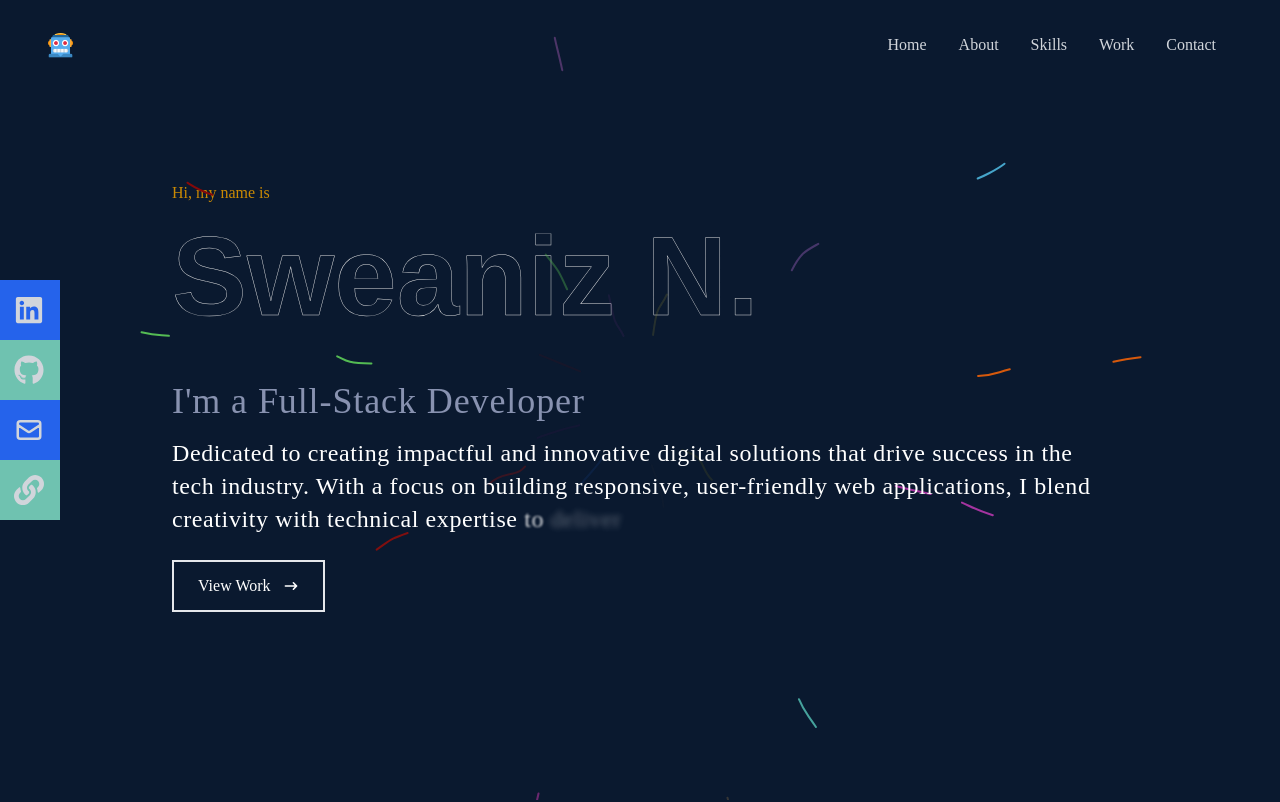
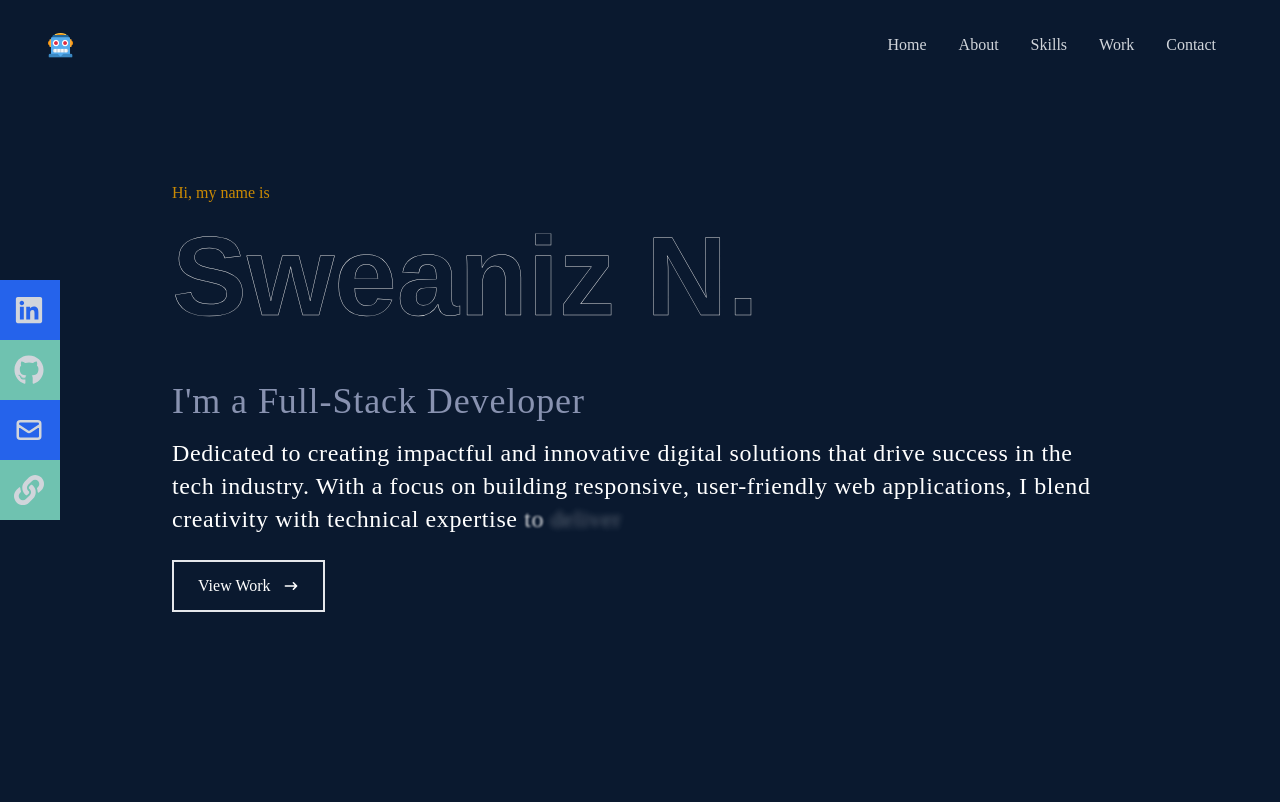
Before and after one commit to snbon/portfoliosn, a React (Create React App) app: page / in a window 1280 px wide. Shown: the top 802 px of the page. Built offline with nearby package versions, Linux system fonts and the light colour scheme; the HTML template or start-up script is replaced by a standard one.

Commit message:
remove the background lines

```diff
--- a/src/components/Home.jsx
+++ b/src/components/Home.jsx
@@ -3,7 +3,6 @@ import { HiArrowNarrowRight } from 'react-icons/hi';
 import { Link } from 'react-scroll';
 import { TextHoverEffect } from './ui/text-hover-effect';
 import { TextGenerateEffect } from './ui/text-generate-effect';
-import { BackgroundLines } from './ui/background-lines';
 
 const jobTitle = "I'm a Full-Stack Developer"
 const words = "Dedicated to creating impactful and innovative digital solutions that drive success in the tech industry. With a focus on building responsive, user-friendly web applications, I blend creativity with technical expertise to deliver seamless digital experiences."
@@ -20,7 +19,6 @@ const Home = () => {
               <TextHoverEffect text="Sweaniz N." />
         </div>
         <div>
-        <BackgroundLines>
         <div>
         <TextGenerateEffect words={jobTitle}
           className="text-2xl sm:text-4xl text-[#8892b0]"
@@ -31,7 +29,6 @@ const Home = () => {
           className="text-[#ffffff] pb-2"
         />
         </div>
-        </BackgroundLines>
         </div>
         <div>
           <button  className='text-white group border-2 px-6 py-3 my-2 flex items-center hover:bg-yellow-600 hover:border-yellow-600 duration-300'>
--- a/src/components/Work.jsx
+++ b/src/components/Work.jsx
@@ -27,7 +27,7 @@ const Work = () => {
             {/* Hover Effects */}
             <div className='opacity-0 group-hover:opacity-100 duration-300'>
               <div className='text-xl font-bold text-white tracking-wider text-center align-middle p-3'>
-                ShiftEnd: Het digitale dagontvangstboek. <br/> The software will be released after the approval of FOD Financiën.
+                ShiftEnd: Het digitale dagontvangstboek. <br/> The software will be released after the approval of FOD Financiën.<br/> Techstack landing page: ReactJs, Tailwind
               </div>
               <div className='pt-8 text-center'>
                 <a href='https://shiftend.be/' target="_blank" rel='noreferrer' >
```
